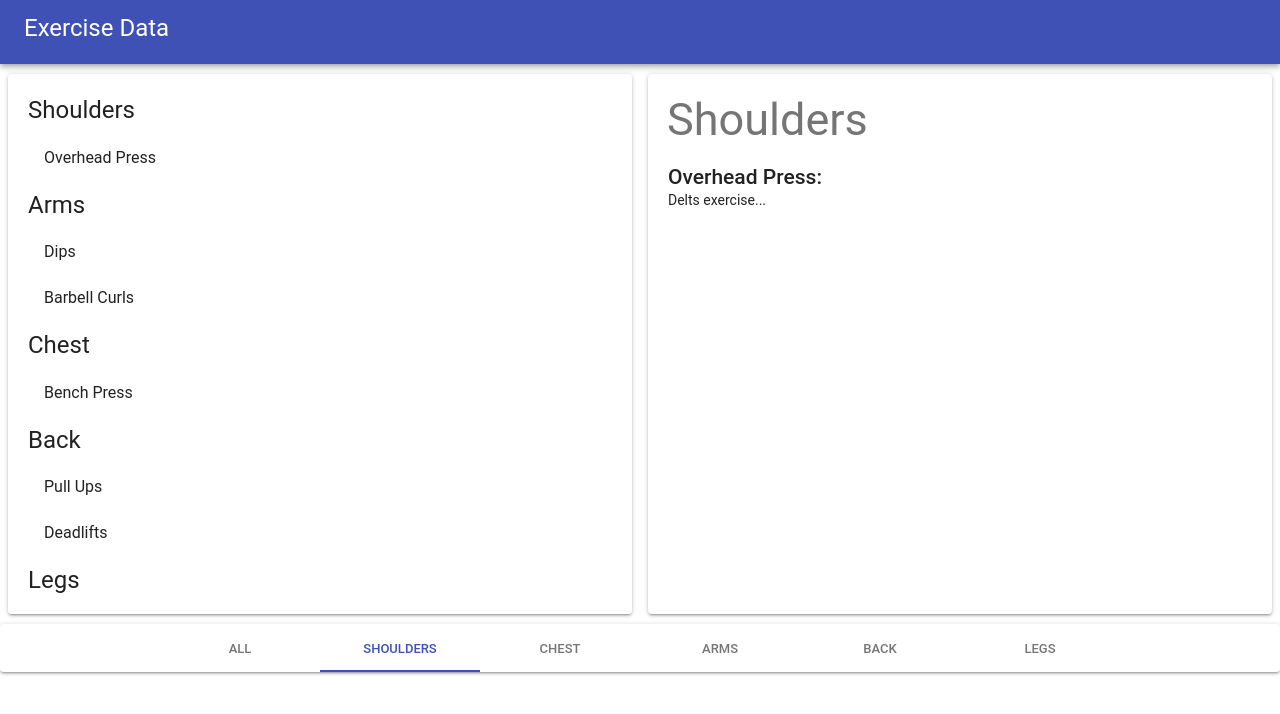
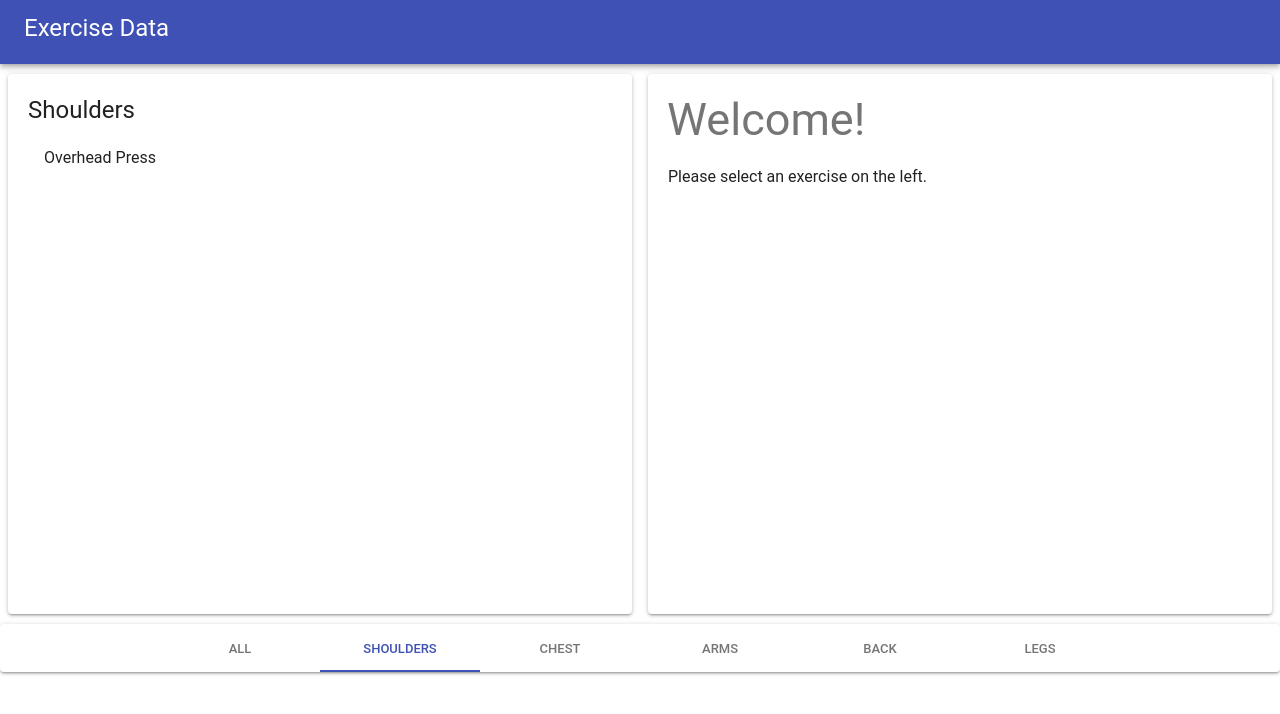
Before and after one commit to SparksFullStack/material-ui-exercise-app, a React (Create React App) app: page / in a window 1280 px wide. Both pictures are taken after a click on the tab "SHOULDERS". Shown: the top 714 px of the page. Built offline with nearby package versions, Linux system fonts and the light colour scheme.

Commit message:
refactored code to match the example; now the selected category is displayed on the left, not the right

```diff
--- a/src/Components/Exercises/Exercises.js
+++ b/src/Components/Exercises/Exercises.js
@@ -27,6 +27,7 @@ export default ({ organizedExercises, selectedCategory }) => {
             <Grid item sm>
                 <Paper style={styles.Paper}>
                     {organizedExercises.map(([exerciseGroup, exerciseArrays]) => {
+                        if (!selectedCategory){
                         return (
                             <Fragment>
                                 <Typography
@@ -47,6 +48,30 @@ export default ({ organizedExercises, selectedCategory }) => {
                                 </List>
                             </Fragment>
                         )
+                    } else if (selectedCategory === exerciseGroup) {
+                        return (
+                            <Fragment>
+                                <Typography
+                                    variant='headline'
+                                    style={styles.headlines}
+                                >
+                                    {exerciseGroup}
+                                </Typography>
+
+                                <List component='ul'>
+                                    {/* now we map over the exercise group when it matches and return them all as a list */}
+                                    {exerciseArrays.map(exerciseObject => {
+                                        return (
+                                            <ListItem>
+                                                <ListItemText primary={exerciseObject.title} />
+                                            </ListItem>
+                                        )
+                                    })}
+                                </List>
+                            </Fragment>
+
+                        )
+                    }
                     })}
                 </Paper>
             </Grid>
@@ -56,7 +81,6 @@ export default ({ organizedExercises, selectedCategory }) => {
                 <Paper style={styles.Paper}>
                     {/* here if the selected category is undefined, we'll return the intro message... */}
                     {/* ...otherwise we'll return the data related to that category */}
-                    {!selectedCategory ?
                         <Fragment>
                             <Typography variant="display2">
                                 Welcome!
@@ -66,36 +90,6 @@ export default ({ organizedExercises, selectedCategory }) => {
                                 Please select an exercise on the left.
                             </Typography>
                         </Fragment>
-                        :
-                        <Fragment>
-                            {/* here we'll map over the array of exercises and load all the exercises that it holds in index 1 */}
-                            {organizedExercises.map(([exerciseGroup, exerciseArrays]) => {
-                                if (exerciseGroup === selectedCategory){
-                                    return (
-                                        <Fragment>
-                                            <Typography variant='display2' style={styles.headlines}>
-                                                {exerciseGroup}
-                                            </Typography>
-                                            {/* now we'll map over the array of exercises and list all of them */}
-                                            {exerciseArrays.map(exerciseType => {
-                                                return (
-                                                    <Fragment>
-                                                        <Typography variant='title' style={styles.subheading}>
-                                                            {exerciseType.title}:
-                                                        </Typography>
-                                                        <Typography variant='body1'>
-                                                            {exerciseType.description}
-                                                        </Typography>
-                                                    </Fragment>
-                                                )
-                                            })}
-
-                                        </Fragment>
-                                    )
-                                }
-                            })}
-                        </Fragment>
-                    }
                 </Paper>
             </Grid>
         </Grid>
```
